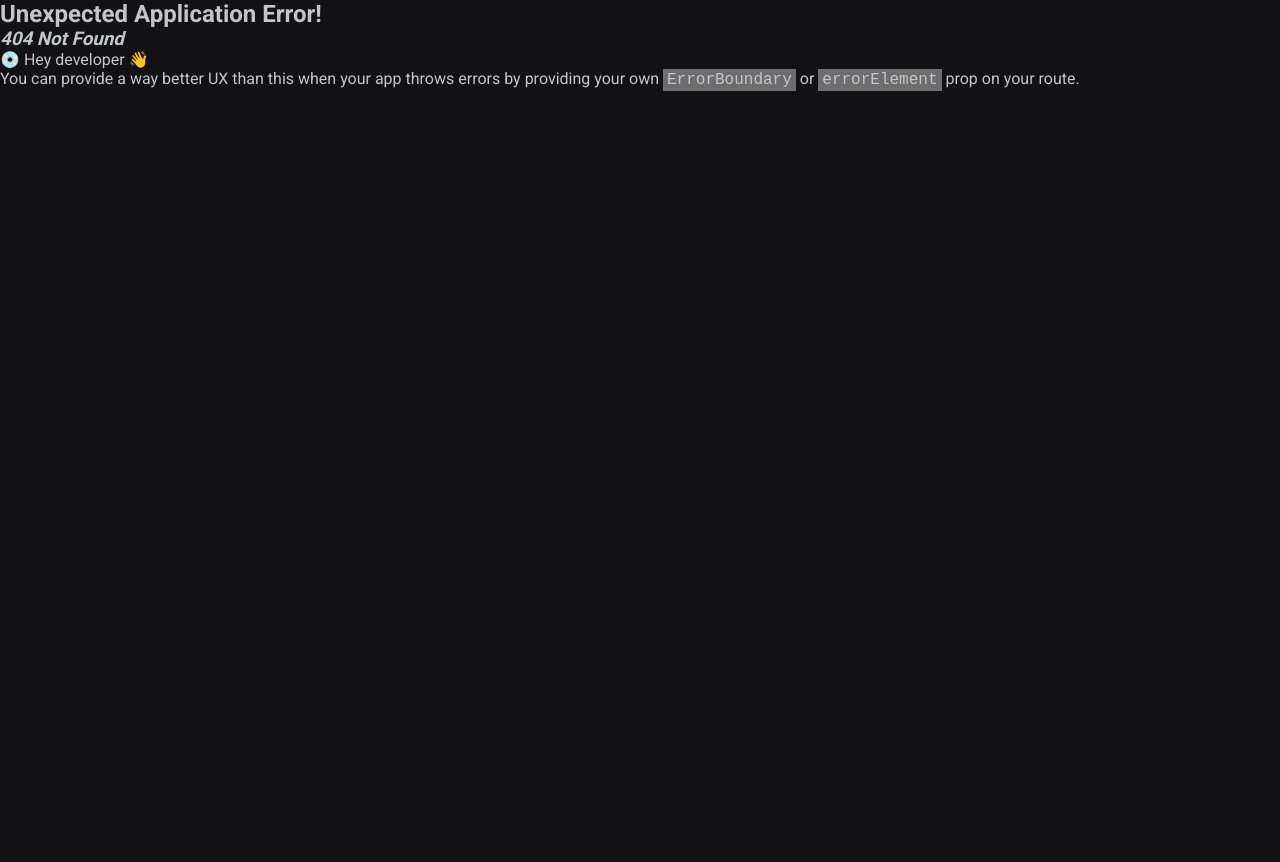
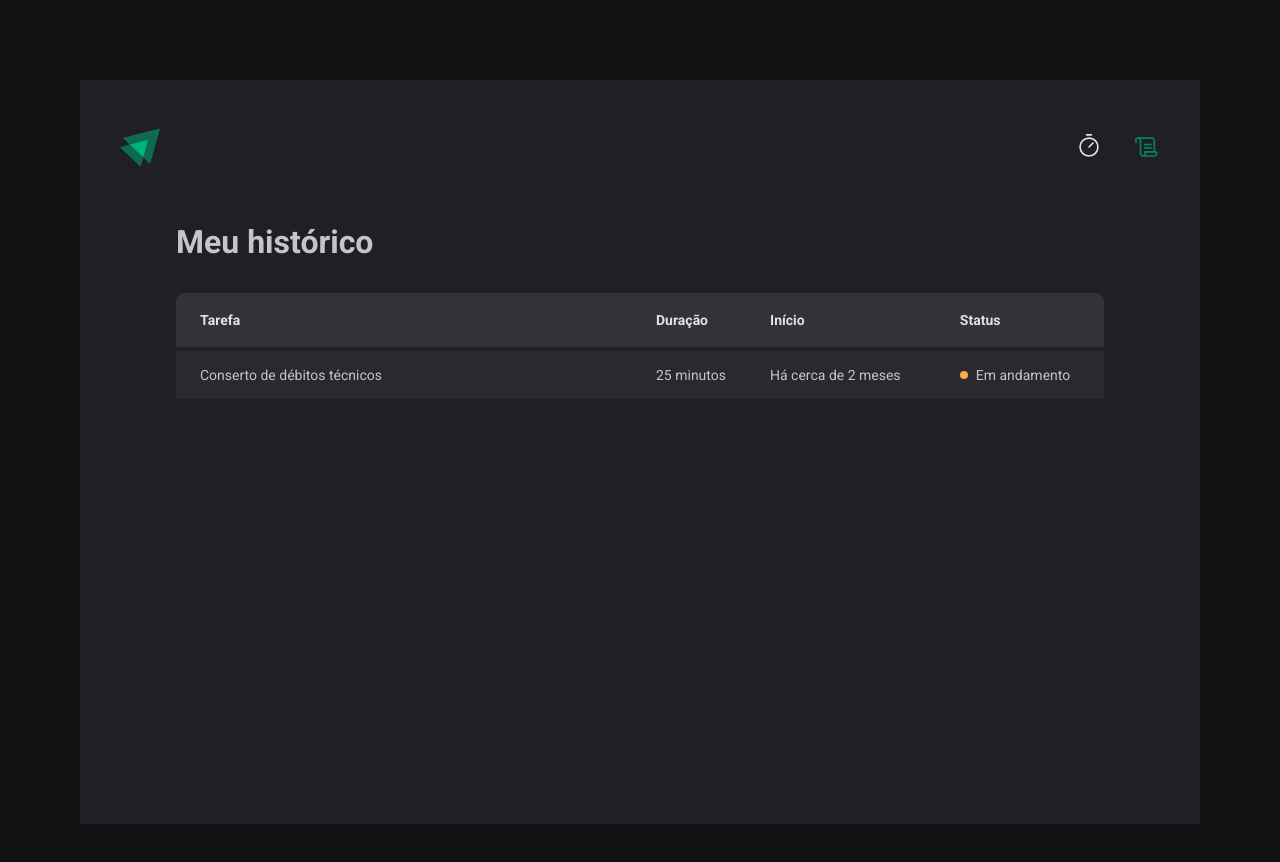
Before and after one commit to angelo-filho/timer-ignite, a React (Vite) app: page /history in a window 1280 px wide. Before the commit this address had no page. Shown: the top 862 px of the page. Before the commit the page ends 800 px from the top, so only its background shows below. Built offline with nearby package versions, Linux system fonts and the light colour scheme.

Commit message:
feat: add history page

```diff
--- a/src/@types/styled-components.d.ts
+++ b/src/@types/styled-components.d.ts
@@ -16,6 +16,7 @@ declare module "styled-components" {
       redDark: string;
       mainGreen: string;
       sideGreen: string;
+      orange: string;
     };
     screens: {
       lg: string;
--- a/src/App.tsx
+++ b/src/App.tsx
@@ -1,5 +1,6 @@
 import { createBrowserRouter, Link, RouterProvider } from "react-router-dom";
 import { ThemeProvider } from "styled-components";
+import { History } from "./pages/History";
 import { Home } from "./pages/Home";
 import { Root } from "./pages/Root";
 import { GlobalStyle } from "./styles/GlobalStyle";
@@ -15,8 +16,8 @@ const router = createBrowserRouter([
         element: <Home />,
       },
       {
-        path: "/historic",
-        element: <div>Historic</div>,
+        path: "/history",
+        element: <History />,
       },
     ],
   },
--- a/src/components/Header/index.tsx
+++ b/src/components/Header/index.tsx
@@ -17,7 +17,7 @@ export function Header() {
             </Link>
           </li>
           <li>
-            <Link to={"/historic"}>
+            <Link to={"/history"}>
               <Scroll size={"1.625rem"} />
             </Link>
           </li>
--- /dev/null
+++ b/src/pages/History/index.tsx
@@ -0,0 +1,32 @@
+import { Container, HistoryList, Status } from "./styles";
+
+export function History() {
+  return (
+    <Container>
+      <h1>Meu histórico</h1>
+
+      <HistoryList>
+        <table>
+          <thead>
+            <tr>
+              <th>Tarefa</th>
+              <th>Duração</th>
+              <th>Início</th>
+              <th>Status</th>
+            </tr>
+          </thead>
+          <tbody>
+            <tr>
+              <td>Conserto de débitos técnicos</td>
+              <td>25 minutos</td>
+              <td>Há cerca de 2 meses</td>
+              <td>
+                <Status status="ongoing">Em andamento</Status>
+              </td>
+            </tr>
+          </tbody>
+        </table>
+      </HistoryList>
+    </Container>
+  );
+}
--- /dev/null
+++ b/src/pages/History/styles.ts
@@ -0,0 +1,85 @@
+import styled from "styled-components";
+
+export const Container = styled.main`
+  flex: 1;
+  display: flex;
+  flex-direction: column;
+  padding: 3.5rem;
+`;
+
+export const HistoryList = styled.div`
+  flex: 1;
+  overflow: auto;
+  margin-top: 2rem;
+
+  table {
+    width: 100%;
+    border-collapse: collapse;
+    min-width: 800px;
+
+    th {
+      background-color: ${(props) => props.theme.colors.dividerColor};
+      color: ${(props) => props.theme.colors.titleColor};
+      font-weight: bold;
+      text-align: start;
+      line-height: 1.6;
+
+      &:first-child {
+        border-top-left-radius: 0.5rem;
+        padding-left: 1.5rem;
+      }
+
+      &:last-child {
+        border-top-right-radius: 0.5rem;
+        padding-left: 1.5rem;
+      }
+    }
+
+    td,
+    th {
+      padding: 1rem;
+
+      font-size: 0.875rem;
+    }
+
+    td {
+      background-color: ${(props) => props.theme.colors.timerNumberBgColor};
+      border-top: 4px solid ${(props) => props.theme.colors.elementColor};
+
+      &:first-child {
+        width: 50%;
+        padding-left: 1.5rem;
+      }
+
+      &:last-child {
+        padding-left: 1.5rem;
+      }
+    }
+  }
+`;
+
+const STATUS_COLORS = {
+  completed: "mainGreen",
+  interrupted: "red",
+  ongoing: "orange",
+} as const;
+
+interface StatusProps {
+  status: keyof typeof STATUS_COLORS;
+}
+
+export const Status = styled.span<StatusProps>`
+  display: flex;
+  align-items: center;
+  gap: 0.5rem;
+
+  &::before {
+    content: "";
+    width: 0.5rem;
+    height: 0.5rem;
+
+    border-radius: 50%;
+    background-color: ${(props) =>
+      props.theme.colors[STATUS_COLORS[props.status]]};
+  }
+`;
--- a/src/styles/theme.ts
+++ b/src/styles/theme.ts
@@ -15,6 +15,7 @@ export const darkTheme: DefaultTheme = {
     sideGreen: "#015F43",
     red: "#F03847",
     redDark: "#7A1921",
+    orange: "#FBA94C",
   },
   screens: {
     lg: "720px",
```
